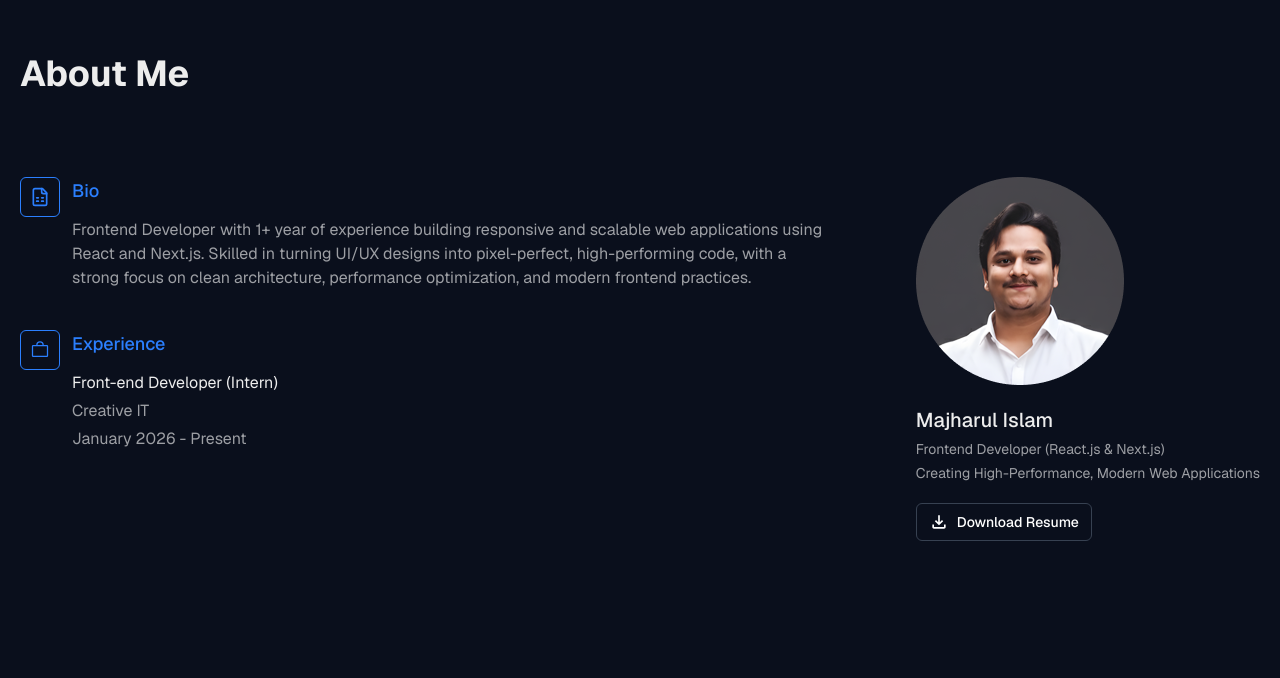
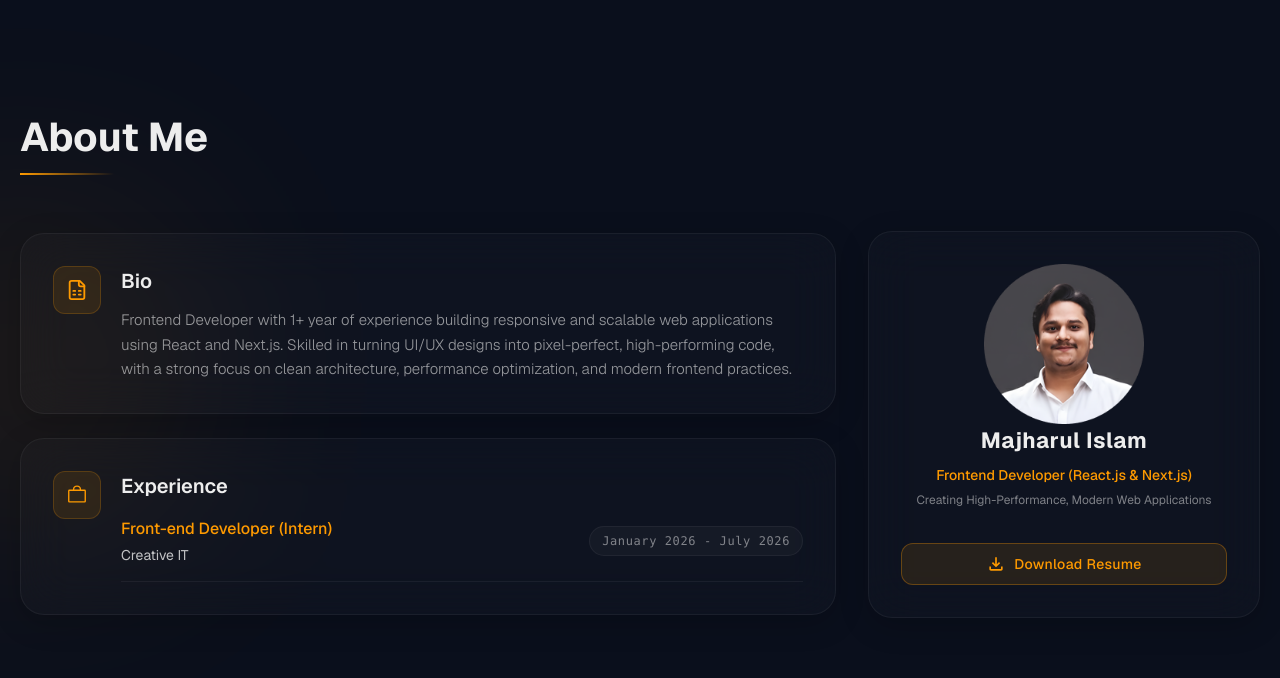
Before and after one commit to Sijan666/personalPortfolio, a React (Vite) app: page / in a window 1280 px wide. Shown: the part 702-1380 px from the top of the page. Built offline with nearby package versions, Linux system fonts and the light colour scheme.

Commit message:
style: redesign about section with glassmorphism layout

```diff
--- a/src/components/layouts/About.jsx
+++ b/src/components/layouts/About.jsx
@@ -8,62 +8,79 @@ import { MdOutlineFileDownload } from 'react-icons/md'
 
 const About = () => {
     return (
-        <section id='about'>
-            <div className="py-10 bg-[#0A0F1C] font-geist">
+        <>
+        <section id='about' className="relative bg-[#0a0f1c] overflow-hidden w-full max-w-full">
+            <div className="absolute top-[30%] left-[-10%] w-[300px] h-[300px] bg-[#fe9a00] blur-[120px] opacity-10 pointer-events-none"></div>
+            <div className="py-15 lg:py-25 font-geist relative z-10 w-full">
                 <Container>
                     {/* heading text */}
-                    <div className="heading text-center lg:text-left">
-                        <h3 className='text-[30px] lg:text-[36px] font-bold text-[#EDEDED] beforeAfter'>About Me</h3>
+                    <div className="heading text-center lg:text-left mb-12 lg:mb-16">
+                        <h3 className='text-[30px] lg:text-[40px] font-bold text-[#ededed] inline-block relative'>
+                            About Me
+                            <span className="absolute -bottom-2 left-0 w-1/2 h-0.5 bg-linear-to-r from-[#fe9a00] to-transparent"></span>
+                        </h3>
                     </div>
-                    <div className="lg:mt-[72px] mt-[50px]">
-                        <div className="flex flex-col lg:flex-row gap-y-10 justify-between">
+                    <div className="grid grid-cols-1 lg:grid-cols-12 gap-8 items-center w-full">
                         {/* left side */}
-                            <div className="left lg:w-[816px]">
-                                {/* 1st chapter */}
-                                <div className="bio flex gap-x-3">
-                                    <div className="p-[9px] h-10 w-10 border border-[#2B7FFE] rounded-md ">
-                                        <LuFileSpreadsheet size={20} className='text-[#2B7FFE]' />
+                        <div className="left lg:col-span-8 w-full flex flex-col gap-6">
+                            {/* bio */}
+                            <div className="bio flex flex-col md:flex-row gap-5 p-6 lg:p-8 bg-white/2 border border-white/5 backdrop-blur-xl rounded-3xl hover:bg-white/3 hover:border-white/8 transition-all duration-300 shadow-[0_8px_30px_rgba(0,0,0,0.2)]">
+                                <div className="p-3 h-12 w-12 shrink-0 flex items-center justify-center bg-[#fe9a00]/10 border border-[#fe9a00]/20 rounded-xl">
+                                    <LuFileSpreadsheet size={22} className='text-[#fe9a00]' />
                                 </div>
-                                    <div className="text">
-                                        <h4 className='text-[18px] font-medium text-[#2B7FFE]'>Bio</h4>
-                                        <p className='text-white/60 text-base pt-3.5'>Frontend Developer with 1+ year of experience building responsive and scalable web applications using React and Next.js. Skilled in turning UI/UX designs into pixel-perfect, high-performing code, with a strong focus on clean architecture, performance optimization, and modern frontend practices.</p>
+                                <div className="text flex-1">
+                                    <h4 className='text-[20px] font-semibold text-[#ededed] mb-3'>Bio</h4>
+                                    <p className='text-[#ededed]/60 text-[15px] leading-relaxed font-light wrap-break-word'>
+                                        Frontend Developer with 1+ year of experience building responsive and scalable web applications using React and Next.js. Skilled in turning UI/UX designs into pixel-perfect, high-performing code, with a strong focus on clean architecture, performance optimization, and modern frontend practices.
+                                    </p>
                                 </div>
                             </div>
-                                {/* 2nd chapter */}
-                                <div className="experience flex gap-x-3 mt-10">
-                                    <div className="p-[9px] h-10 w-10 border border-[#2B7FFE] rounded-md ">
-                                        <PiBagSimple size={20} className='text-[#2B7FFE]' />
+                            {/* experience */}
+                            <div className="experience flex flex-col md:flex-row gap-5 p-6 lg:p-8 bg-white/2 border border-white/5 backdrop-blur-xl rounded-3xl hover:bg-white/3 hover:border-white/8 transition-all duration-300 shadow-[0_8px_30px_rgba(0,0,0,0.2)]">
+                                <div className="p-3 h-12 w-12 shrink-0 flex items-center justify-center bg-[#fe9a00]/10 border border-[#fe9a00]/20 rounded-xl">
+                                    <PiBagSimple size={22} className='text-[#fe9a00]' />
                                 </div>
-                                    <div className="text">
-                                        <h4 className='text-[18px] font-medium text-[#2B7FFE]'>Experience</h4>
-                                        <h4 className='text-[#EDEDED] text-base pt-3.5'>Front-end Developer (Intern)</h4>
-                                        <p className='pt-1 text-white/60 text-base'>Creative IT</p>
-                                        <p className='pt-1 text-white/60 text-base'>January 2026 - Present</p>
+                                <div className="text w-full flex-1">
+                                    <h4 className='text-[20px] font-semibold text-[#ededed] mb-4'>Experience</h4>
+                                    <div className="flex flex-col xl:flex-row xl:items-center justify-between gap-3 pb-4 border-b border-white/5">
+                                        <div>
+                                            <h4 className='text-[#fe9a00] text-base font-medium'>Front-end Developer (Intern)</h4>
+                                            <p className='text-[#ededed]/80 text-sm mt-1'>Creative IT</p>
+                                        </div>
+                                        <div className="px-3 py-1.5 bg-white/3 border border-white/5 rounded-full inline-block w-fit">
+                                            <p className='text-[#ededed]/50 text-xs font-mono tracking-wider'>January 2026 - July 2026</p>
+                                        </div>
+                                    </div>
                                 </div>
                             </div>
                         </div>
                         {/* right side */}
-                            <div className="right">
+                        <div className="right lg:col-span-4 w-full p-6 lg:p-8 bg-white/2 border border-white/5 backdrop-blur-xl rounded-3xl flex flex-col items-center  text-center lg:text-left hover:bg-white/3 hover:border-white/8 transition-all duration-300 shadow-[0_8px_30px_rgba(0,0,0,0.2)]">
                             {/* img */}
-                                <Images imgSrc={sijan} className={'mx-auto lg:mx-0'}/>
+                            <div className="">
+                                <Images imgSrc={sijan} className={'w-32 h-32 lg:w-40 lg:h-40 object-cover rounded-xl'}/>
+                            </div>
                             {/* details */}
-                                <div className="mt-5 text-center lg:text-left">
-                                    <h4 className='text-[20px] font-medium text-[#EDEDED]'>Majharul Islam</h4>
-                                    <p className='pt-1 text-white/60 text-[12px] lg:text-sm'>Frontend Developer (React.js & Next.js)</p>
-                                    <p className='pt-1 text-white/60 text-[12px] lg:text-sm'>Creating High-Performance, Modern Web Applications</p>
+                            <div className="w-full text-center">
+                                <h4 className='text-[22px] font-bold text-[#ededed] tracking-wide'>Majharul Islam</h4>
+                                <div className="mt-2 space-y-1.5">
+                                    <p className='text-[#fe9a00] text-sm font-medium'>Frontend Developer (React.js & Next.js)</p>
+                                    <p className='text-[#ededed]/50 text-xs leading-relaxed'>Creating High-Performance, Modern Web Applications</p>
                                 </div>
-                                <div className="btn mt-5 flex justify-center lg:justify-start">
-                                    <a href="/resumeMajharul.pdf" download="Majharul_Islam_Resume.pdf" className="py-2 px-3 text-white text-sm font-medium inline-flex items-center gap-x-2 cursor-pointer border border-[#374151] rounded-md hover:bg-[#1F2937] transition-all duration-300">
+                            </div>
+                            {/* btn */}
+                            <div className="mt-8 w-full flex justify-center lg:justify-start">
+                                <a href="/resumeMajharul.pdf" download="Majharul_Islam_Resume.pdf" className="px-6 py-2.5 w-full justify-center text-sm font-medium tracking-wide text-[#fe9a00] bg-[#fe9a00]/10 border border-[#fe9a00]/30 rounded-xl hover:bg-[#fe9a00] hover:text-white hover:shadow-[0_0_15px_rgba(254,154,0,0.5)] transition-all duration-300 inline-flex items-center gap-x-2 group">
                                     <MdOutlineFileDownload size={20} />
                                     Download Resume
                                 </a>
                             </div>
                         </div>
                     </div>
-                    </div>
                 </Container>
             </div>
         </section>
+        </>
     )
 }
 
```
Lines whose indentation alone changed are shown as unchanged.
